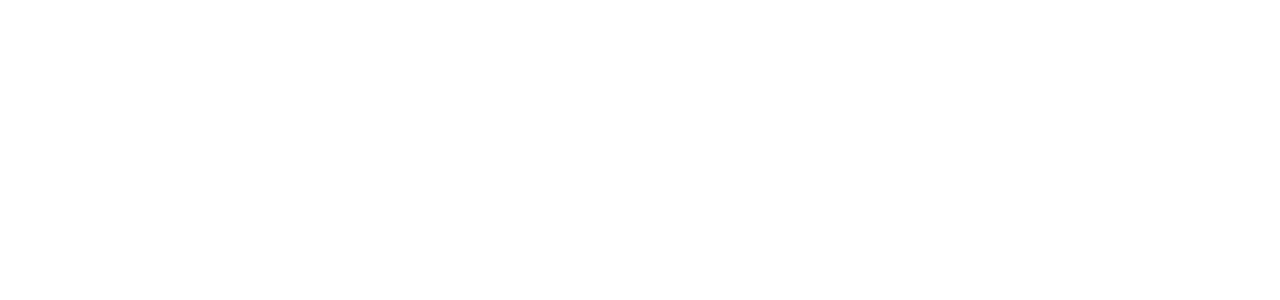
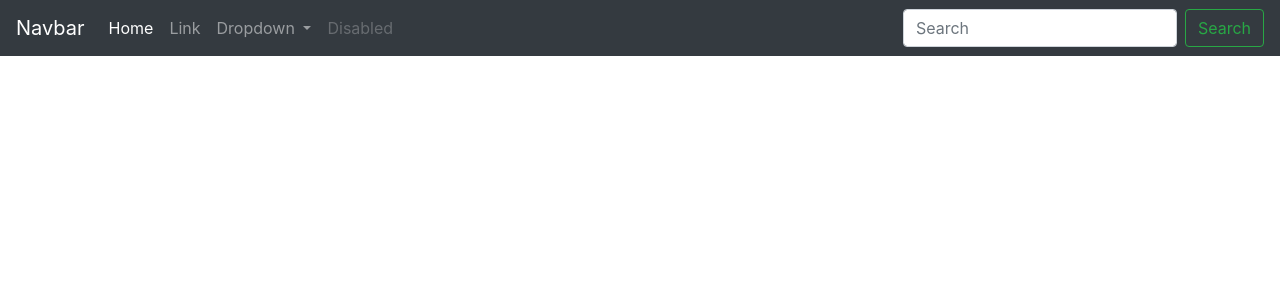
Before and after one commit to jsilvajr1/stock_tracker, a Django app: page / in a window 1280 px wide. Before the commit the part shown is empty. Shown: the top 300 px of the page. Run offline with Django 3.2, Linux system fonts and the light colour scheme; some libraries are stand-ins or nearby versions.

Commit message:
added bootstrap and navbar

```diff
--- a/stock/quotes/templates/base.html
+++ b/stock/quotes/templates/base.html
@@ -1,2 +1,70 @@
+<!doctype html>
+<html lang="en">
+  <head>
+    <!-- Required meta tags -->
+    <meta charset="utf-8">
+    <meta name="viewport" content="width=device-width, initial-scale=1, shrink-to-fit=no">
 
-{% block content %}
+    <!-- Bootstrap CSS -->
+    <link rel="stylesheet" href="https://stackpath.bootstrapcdn.com/bootstrap/4.5.2/css/bootstrap.min.css" integrity="sha384-JcKb8q3iqJ61gNV9KGb8thSsNjpSL0n8PARn9HuZOnIxN0hoP+VmmDGMN5t9UJ0Z" crossorigin="anonymous">
+
+    <title>Where's My Money?</title>
+  </head>
+  <body>
+
+    <nav class="navbar navbar-expand-lg navbar-dark bg-dark">
+      <a class="navbar-brand" href="#">Navbar</a>
+      <button class="navbar-toggler" type="button" data-toggle="collapse" data-target="#navbarSupportedContent" aria-controls="navbarSupportedContent" aria-expanded="false" aria-label="Toggle navigation">
+        <span class="navbar-toggler-icon"></span>
+      </button>
+
+      <div class="collapse navbar-collapse" id="navbarSupportedContent">
+        <ul class="navbar-nav mr-auto">
+          <li class="nav-item active">
+            <a class="nav-link" href="#">Home <span class="sr-only">(current)</span></a>
+          </li>
+          <li class="nav-item">
+            <a class="nav-link" href="#">Link</a>
+          </li>
+          <li class="nav-item dropdown">
+            <a class="nav-link dropdown-toggle" href="#" id="navbarDropdown" role="button" data-toggle="dropdown" aria-haspopup="true" aria-expanded="false">
+              Dropdown
+            </a>
+            <div class="dropdown-menu" aria-labelledby="navbarDropdown">
+              <a class="dropdown-item" href="#">Action</a>
+              <a class="dropdown-item" href="#">Another action</a>
+              <div class="dropdown-divider"></div>
+              <a class="dropdown-item" href="#">Something else here</a>
+            </div>
+          </li>
+          <li class="nav-item">
+            <a class="nav-link disabled" href="#" tabindex="-1" aria-disabled="true">Disabled</a>
+          </li>
+        </ul>
+        <form class="form-inline my-2 my-lg-0">
+          <input class="form-control mr-sm-2" type="search" placeholder="Search" aria-label="Search">
+          <button class="btn btn-outline-success my-2 my-sm-0" type="submit">Search</button>
+        </form>
+      </div>
+    </nav>
+
+
+
+
+
+    <div class="container">
+    <br/>
+    {% block content %}
+
+
+    {% endblock %}
+
+    </div>
+
+    <!-- Optional JavaScript -->
+    <!-- jQuery first, then Popper.js, then Bootstrap JS -->
+    <script src="https://code.jquery.com/jquery-3.5.1.slim.min.js" integrity="sha384-DfXdz2htPH0lsSSs5nCTpuj/zy4C+OGpamoFVy38MVBnE+IbbVYUew+OrCXaRkfj" crossorigin="anonymous"></script>
+    <script src="https://cdn.jsdelivr.net/npm/popper.js@1.16.1/dist/umd/popper.min.js" integrity="sha384-9/reFTGAW83EW2RDu2S0VKaIzap3H66lZH81PoYlFhbGU+6BZp6G7niu735Sk7lN" crossorigin="anonymous"></script>
+    <script src="https://stackpath.bootstrapcdn.com/bootstrap/4.5.2/js/bootstrap.min.js" integrity="sha384-B4gt1jrGC7Jh4AgTPSdUtOBvfO8shuf57BaghqFfPlYxofvL8/KUEfYiJOMMV+rV" crossorigin="anonymous"></script>
+  </body>
+</html>
--- a/stock/quotes/templates/home.html
+++ b/stock/quotes/templates/home.html
@@ -0,0 +1,10 @@
+{% extends 'base.html' %}
+
+
+{% block content %}
+
+
+
+
+
+{% endblock %}
```
Also changed, not shown: stock/quotes/templates/about.html (+10 -0 lines).
